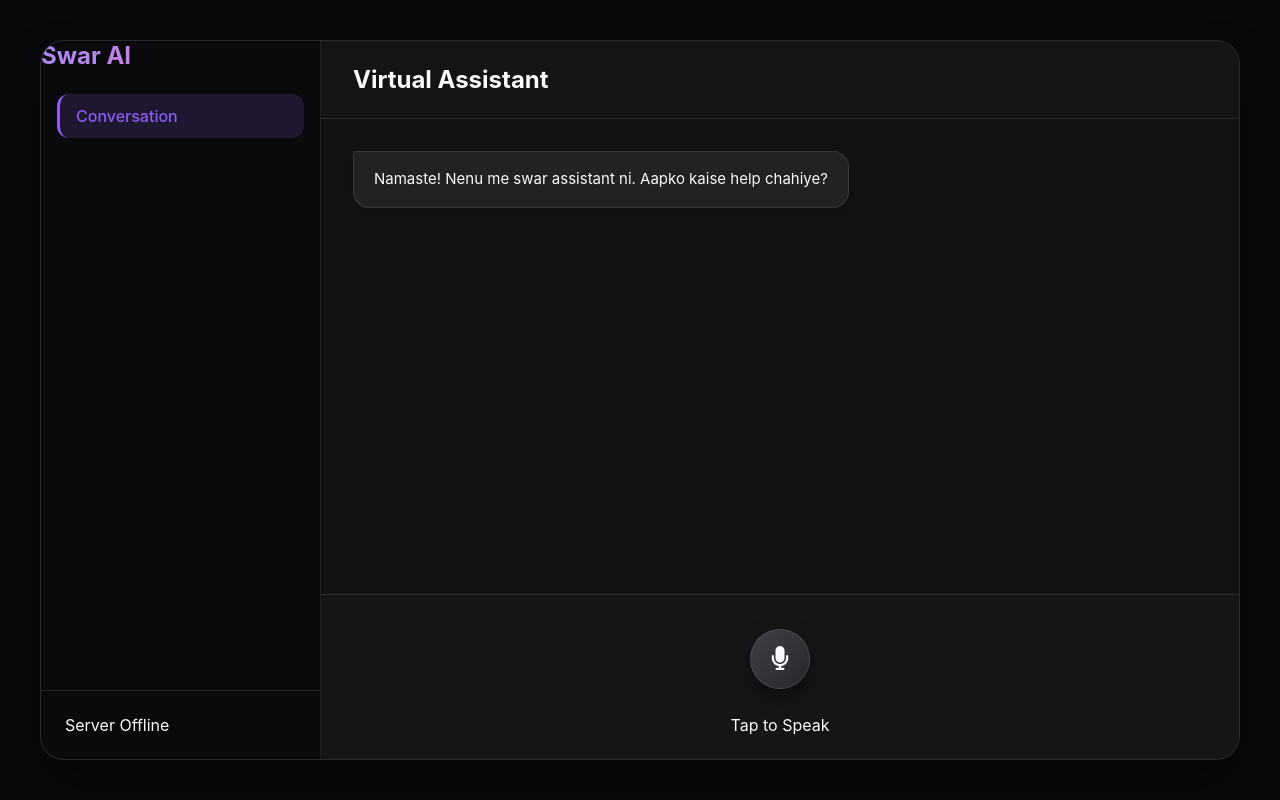
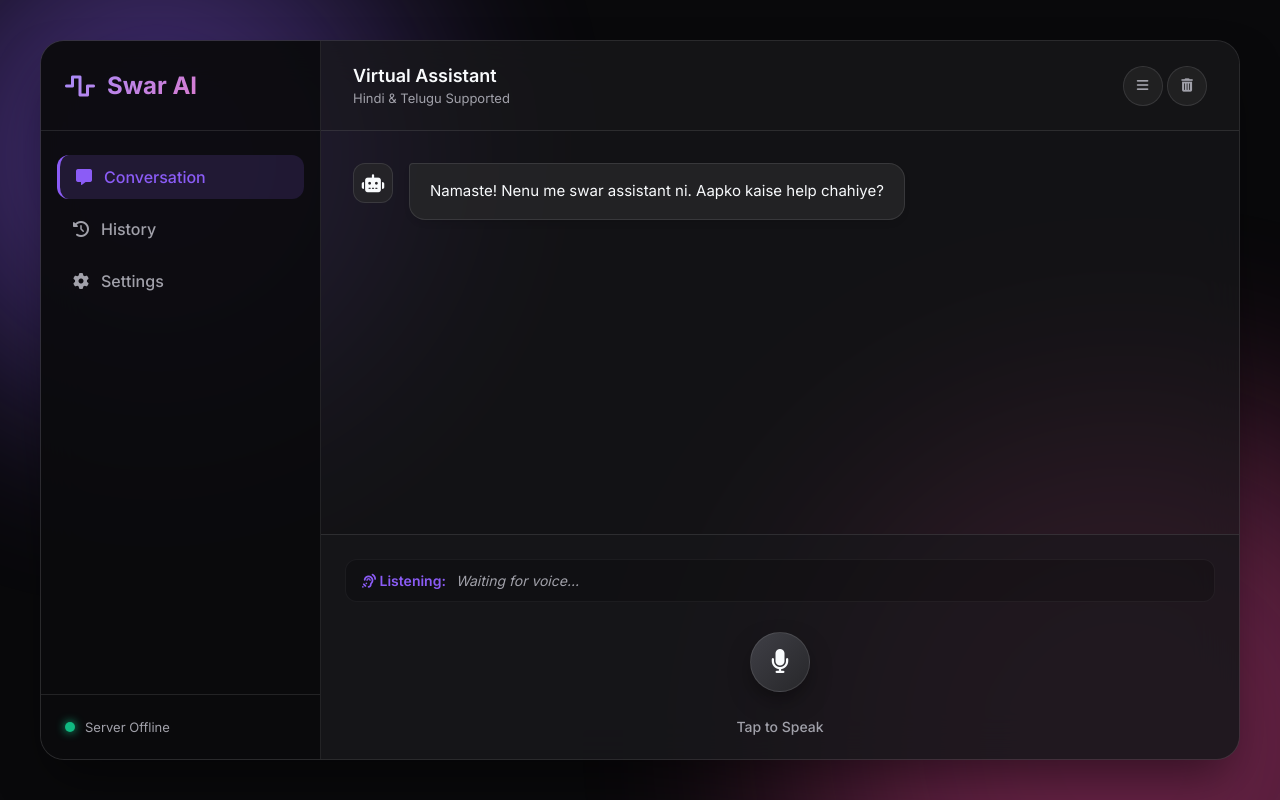
Before and after one commit to mdziyakhalifa/calling-voice-bot-telgu-hindi, a website: page index.html in a window 1280 px wide. Drawn offline with Linux system fonts and the light colour scheme; no server answers.

Commit message:
Update index.html

```diff
--- a/index.html
+++ b/index.html
@@ -3,42 +3,105 @@
 <head>
     <meta charset="UTF-8">
     <meta name="viewport" content="width=device-width, initial-scale=1.0">
-    <title>Swar AI Assistant</title>
+    <title>Swar - Premium AI Voice Assistant</title>
     <link rel="stylesheet" href="style.css">
+    <link href="https://fonts.googleapis.com/css2?family=Inter:wght@300;400;500;600;700&display=swap" rel="stylesheet">
     <link rel="stylesheet" href="https://cdnjs.cloudflare.com/ajax/libs/font-awesome/6.4.0/css/all.min.css">
 </head>
 <body>
+    <div class="background-effects">
+        <div class="glow-orb orb-1"></div>
+        <div class="glow-orb orb-2"></div>
+    </div>
+
     <div class="app-wrapper">
         <aside class="sidebar">
-            <div class="logo">Swar AI</div>
+            <div class="sidebar-header">
+                <div class="logo">
+                    <i class="fa-solid fa-wave-square"></i>
+                    <span>Swar AI</span>
+                </div>
+            </div>
             <nav class="sidebar-nav">
-                <a href="#" class="nav-item active">Conversation</a>
+                <a href="#" class="nav-item active" id="nav-conversation"><i class="fa-solid fa-message"></i> Conversation</a>
+                <a href="#" class="nav-item" id="nav-history"><i class="fa-solid fa-clock-rotate-left"></i> History</a>
+                <a href="#" class="nav-item" id="nav-settings"><i class="fa-solid fa-gear"></i> Settings</a>
             </nav>
             <div class="sidebar-footer">
+                <div class="status-badge">
                     <span class="status-indicator"></span>
                     <span id="system-status">Checking Status...</span>
                 </div>
+            </div>
         </aside>
+
         <main class="main-content">
             <header class="chat-header">
-                <h2>Virtual Assistant</h2>
+                <div class="header-info">
+                    <h2 id="header-title">Virtual Assistant</h2>
+                    <p id="header-subtitle">Hindi & Telugu Supported</p>
+                </div>
+                <div class="header-actions">
+                    <button class="action-btn" id="mobile-menu-btn" title="Menu"><i class="fa-solid fa-bars"></i></button>
+                    <button class="action-btn" id="clear-chat-btn" title="Clear Chat"><i class="fa-solid fa-trash-can"></i></button>
+                </div>
             </header>
+
+            <!-- Conversation View -->
+            <div id="view-conversation" class="view-section active">
                 <div class="chat-container" id="chat-container">
                     <div class="message bot">
-                    <div class="bubble"><p>Namaste! Nenu me swar assistant ni. Aapko kaise help chahiye?</p></div>
+                        <div class="avatar"><i class="fa-solid fa-robot"></i></div>
+                        <div class="bubble">
+                            <p>Namaste! Nenu me swar assistant ni. Aapko kaise help chahiye?</p>
                         </div>
                     </div>
+                </div>
+
                 <div class="input-area">
+                    <div class="transcript-box" id="transcript-box">
+                        <span class="transcript-label"><i class="fa-solid fa-ear-listen"></i> Listening:</span>
+                        <span id="live-transcript" class="transcript-text">Waiting for voice...</span>
+                    </div>
+
                     <div class="controls">
                         <div class="mic-wrapper">
-                        <button id="mic-btn" class="mic-btn"><i class="fa-solid fa-microphone"></i></button>
+                            <div class="pulse-ring ring-1"></div>
+                            <div class="pulse-ring ring-2"></div>
+                            <button id="mic-btn" class="mic-btn">
+                                <i class="fa-solid fa-microphone"></i>
+                            </button>
                         </div>
-                    <p id="status-text">Tap to Speak</p>
+                        <p id="status-text" class="status-text">Tap to Speak</p>
                     </div>
-                <div id="live-transcript" style="display:none"></div>
+                </div>
+            </div>
+
+            <!-- History View -->
+            <div id="view-history" class="view-section hidden">
+                <div class="history-container">
+                    <div class="history-content" id="history-content">
+                        Loading history...
+                    </div>
+                </div>
+            </div>
+
+            <!-- Settings View -->
+            <div id="view-settings" class="view-section hidden">
+                <div class="settings-container">
+                    <div class="settings-card">
+                        <h3>System Information</h3>
+                        <div class="setting-row">
+                            <span>Status</span>
+                            <span class="badge badge-success">Online</span>
+                        </div>
+                    </div>
+                </div>
             </div>
         </main>
     </div>
+
+    <div class="mobile-nav-overlay" id="mobile-nav-overlay"></div>
     <script src="script.js"></script>
 </body>
 </html>
```
Lines whose indentation alone changed are shown as unchanged.
